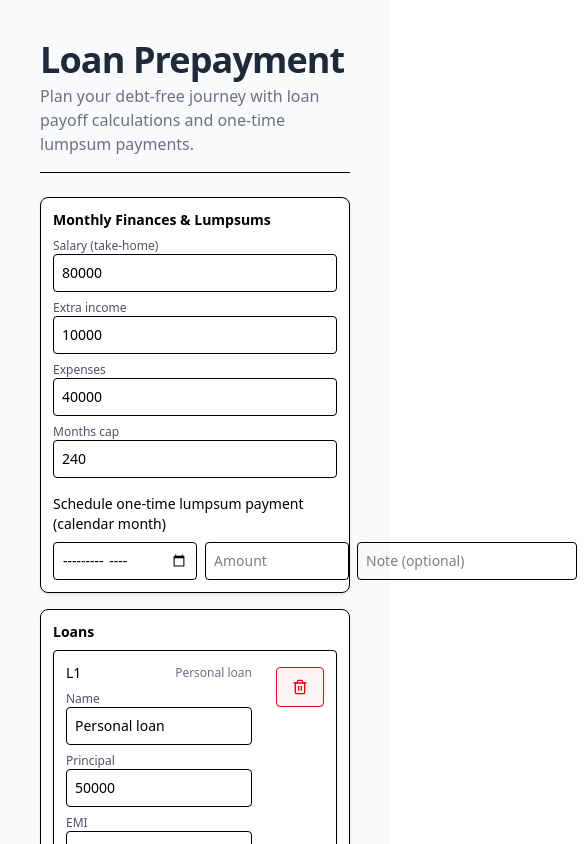
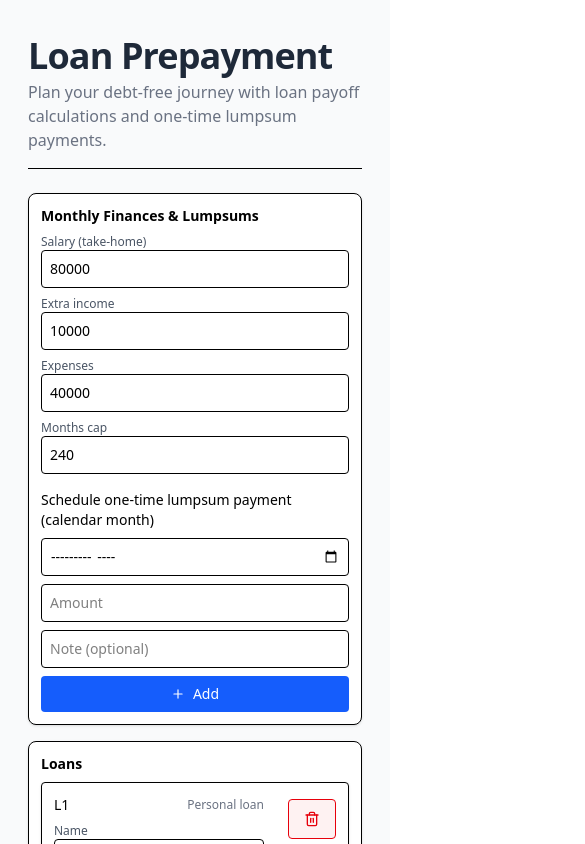
Before and after one commit to Stranger-Siv/LOAN-PREPAYMENT-CALCULATOR, a React (Vite) app: page / in a window 390 px wide. Shown: the top 844 px of the page, 585 px wide, since content can reach past the window. Built offline with nearby package versions, Linux system fonts and the light colour scheme.

Commit message:
some ui changes for small screen

```diff
--- a/src/components/LoanCalculator.jsx
+++ b/src/components/LoanCalculator.jsx
@@ -300,7 +300,7 @@ export default function AvalancheLoanCalculator() {
   const latestMonth = schedule && schedule.length ? schedule[schedule.length - 1].month : null;
 
   return (
-    <div className="max-w-7xl mx-auto p-4 sm:p-6">
+    <div className="max-w-7xl mx-auto px-1 sm:px-4 md:px-6 py-3 sm:py-6">
       <header className="mb-6 border-b pb-4">
         <h1 className="text-4xl sm:text-3xl font-bold tracking-tight text-gray-800">Loan Prepayment</h1>
         <p className="mt-1 text-md text-gray-500">Plan your debt-free journey with loan payoff calculations and one-time lumpsum payments.</p>
@@ -368,13 +368,16 @@ export default function AvalancheLoanCalculator() {
             </div>
 
             <div className="sm:col-span-2 mt-2">
-              <h3 className="text-sm font-medium mb-2">Schedule one-time lumpsum payment (calendar month)</h3>
-              <div className="flex gap-2 items-center">
+              <h3 className="text-sm font-medium mb-2">
+                Schedule one-time lumpsum payment (calendar month)
+              </h3>
+
+              <div className="flex flex-col sm:flex-row gap-2 items-stretch sm:items-center">
                 <input
                   type="month"
                   value={lumpMonthLabel}
                   onChange={(e) => setLumpMonthLabel(e.target.value)}
-                  className="w-36 p-2 border rounded text-sm"
+                  className="w-full sm:w-36 p-2 border rounded text-sm"
                 />
                 <input
                   placeholder="Amount"
@@ -383,15 +386,18 @@ export default function AvalancheLoanCalculator() {
                   step="1"
                   value={lumpAmount}
                   onChange={(e) => setLumpAmount(e.target.value)}
-                  className="w-36 p-2 border rounded text-sm"
+                  className="w-full sm:w-36 p-2 border rounded text-sm"
                 />
                 <input
                   placeholder="Note (optional)"
                   value={lumpNote}
                   onChange={(e) => setLumpNote(e.target.value)}
-                  className="flex-1 p-2 border rounded text-sm"
+                  className="w-full flex-1 p-2 border rounded text-sm"
                 />
-                <button onClick={addLumpsum} className="px-3 py-2 bg-blue-600 text-white rounded text-sm inline-flex items-center gap-2">
+                <button
+                  onClick={addLumpsum}
+                  className="w-full sm:w-auto px-3 py-2 bg-blue-600 text-white rounded text-sm inline-flex items-center justify-center sm:justify-start gap-2"
+                >
                   <Plus size={14} /> Add
                 </button>
               </div>
@@ -399,18 +405,24 @@ export default function AvalancheLoanCalculator() {
               {lumps.length > 0 && (
                 <div className="mt-3 space-y-2">
                   {lumps.map((lp) => (
-                    <div key={lp.id} className="flex items-center justify-between bg-gray-50 p-2 rounded">
+                    <div
+                      key={lp.id}
+                      className="flex flex-col sm:flex-row items-start sm:items-center justify-between bg-gray-50 p-2 rounded gap-2 sm:gap-0"
+                    >
                       <div className="text-sm">
                         <div>
-                          <strong>{lp.monthLabel}</strong> — {currency(lp.amount)} {lp.note && <span className="text-xs text-gray-500">• {lp.note}</span>}
+                          <strong>{lp.monthLabel}</strong> — {currency(lp.amount)}{" "}
+                          {lp.note && (
+                            <span className="text-xs text-gray-500">• {lp.note}</span>
+                          )}
                         </div>
                       </div>
-                      <div>
+                      <div className="w-full sm:w-auto flex justify-end">
                         <button
                           onClick={() => removeLumpsum(lp.id)}
                           title="Remove lumpsum"
                           aria-label="Remove lumpsum"
-                          className="p-2 rounded bg-red-50 hover:bg-red-100 text-red-600 border"
+                          className="p-2 rounded bg-red-50 hover:bg-red-100 text-red-600 border w-full sm:w-auto"
                         >
                           <Trash2 size={14} />
                         </button>
@@ -420,6 +432,7 @@ export default function AvalancheLoanCalculator() {
                 </div>
               )}
             </div>
+
 
             {error && <div className="col-span-2 mt-2 text-sm text-red-700 bg-red-50 p-2 rounded">{error}</div>}
           </div>
@@ -597,11 +610,11 @@ export default function AvalancheLoanCalculator() {
                           <td className="p-2 border" rowSpan={s.loans.length}>
                             {s.lumpsThisMonth && s.lumpsThisMonth.length
                               ? s.lumpsThisMonth.map((lp, i) => (
-                                  <div key={i} className="text-xs text-gray-600">
-                                    +{currency(lp.amount)} {lp.note && `• ${lp.note}`}
-                                    {lp.label ? ` (${lp.label})` : ''}
-                                  </div>
-                                ))
+                                <div key={i} className="text-xs text-gray-600">
+                                  +{currency(lp.amount)} {lp.note && `• ${lp.note}`}
+                                  {lp.label ? ` (${lp.label})` : ''}
+                                </div>
+                              ))
                               : '—'}
                           </td>
                           <td className="p-2 border" rowSpan={s.loans.length}>{currency(s.totalInterestThisMonth)}</td>
```
